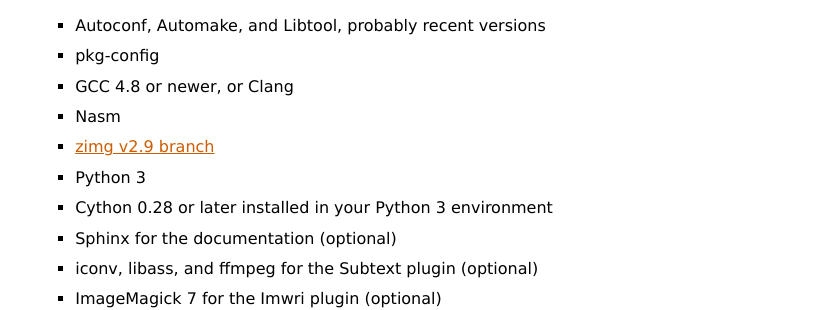
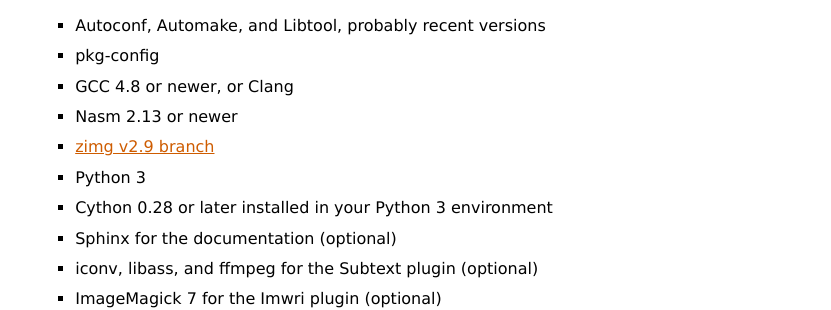
Before and after one commit to vapoursynth/vapoursynth, a Sphinx documentation site: the page built from doc/installation.rst, in a window 1280 px wide and 900 px high, scrolled down 1521 px. Shown: the part 153-463 px from the top of the window, without its empty margins (48-879 px from the left). Built offline with Sphinx 7.4.7, drawn with Linux system fonts in a browser that asks for light colours; formulas are drawn with MathJax 3.

Commit message:
mention minimum required version of nasm

```diff
--- a/doc/installation.rst
+++ b/doc/installation.rst
@@ -83,7 +83,7 @@
 
    * GCC 4.8 or newer, or Clang
 
-   * Nasm
+   * Nasm 2.13 or newer
 
    * `zimg v2.9 branch <https://github.com/sekrit-twc/zimg/releases>`_
 
```
